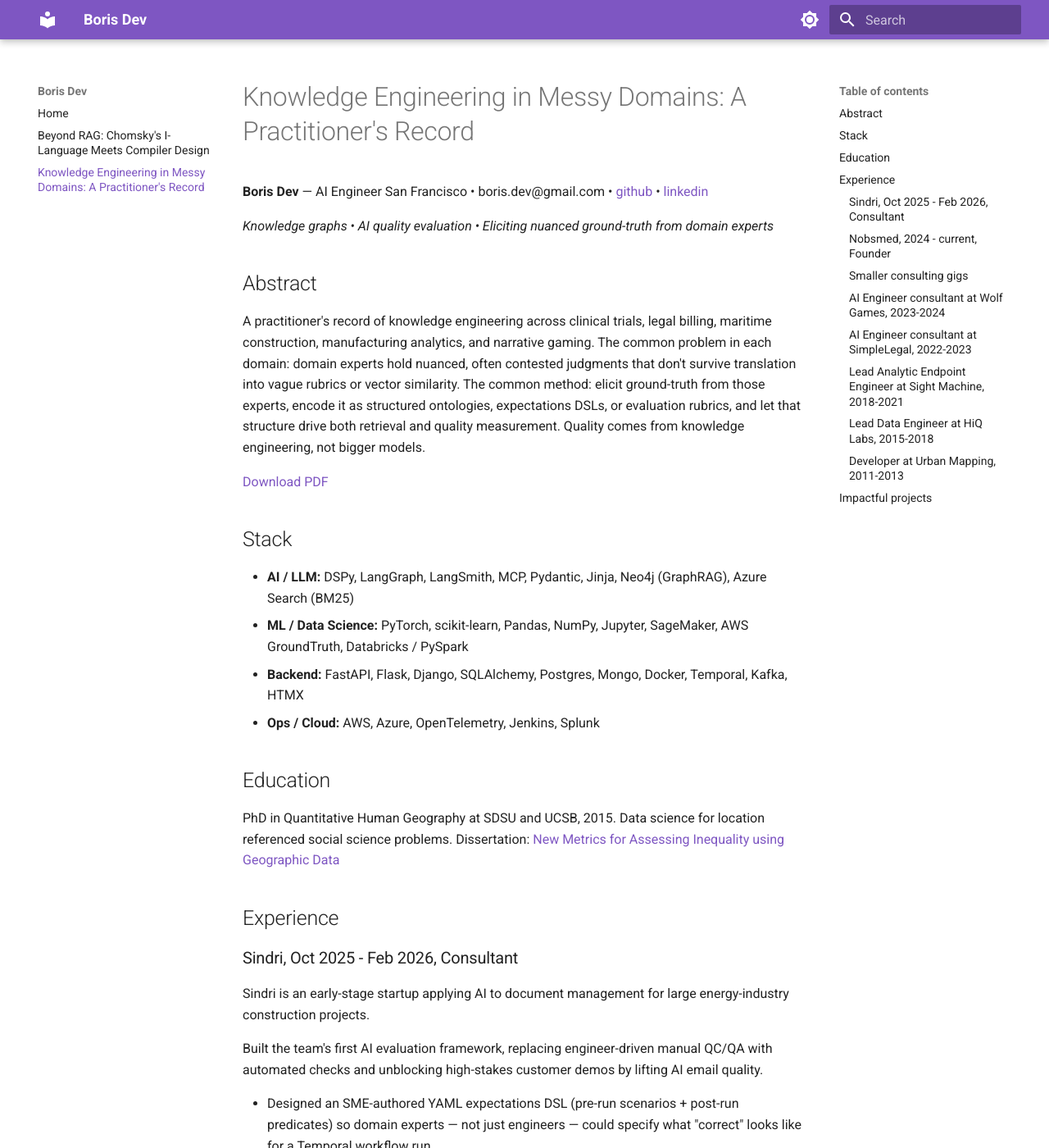
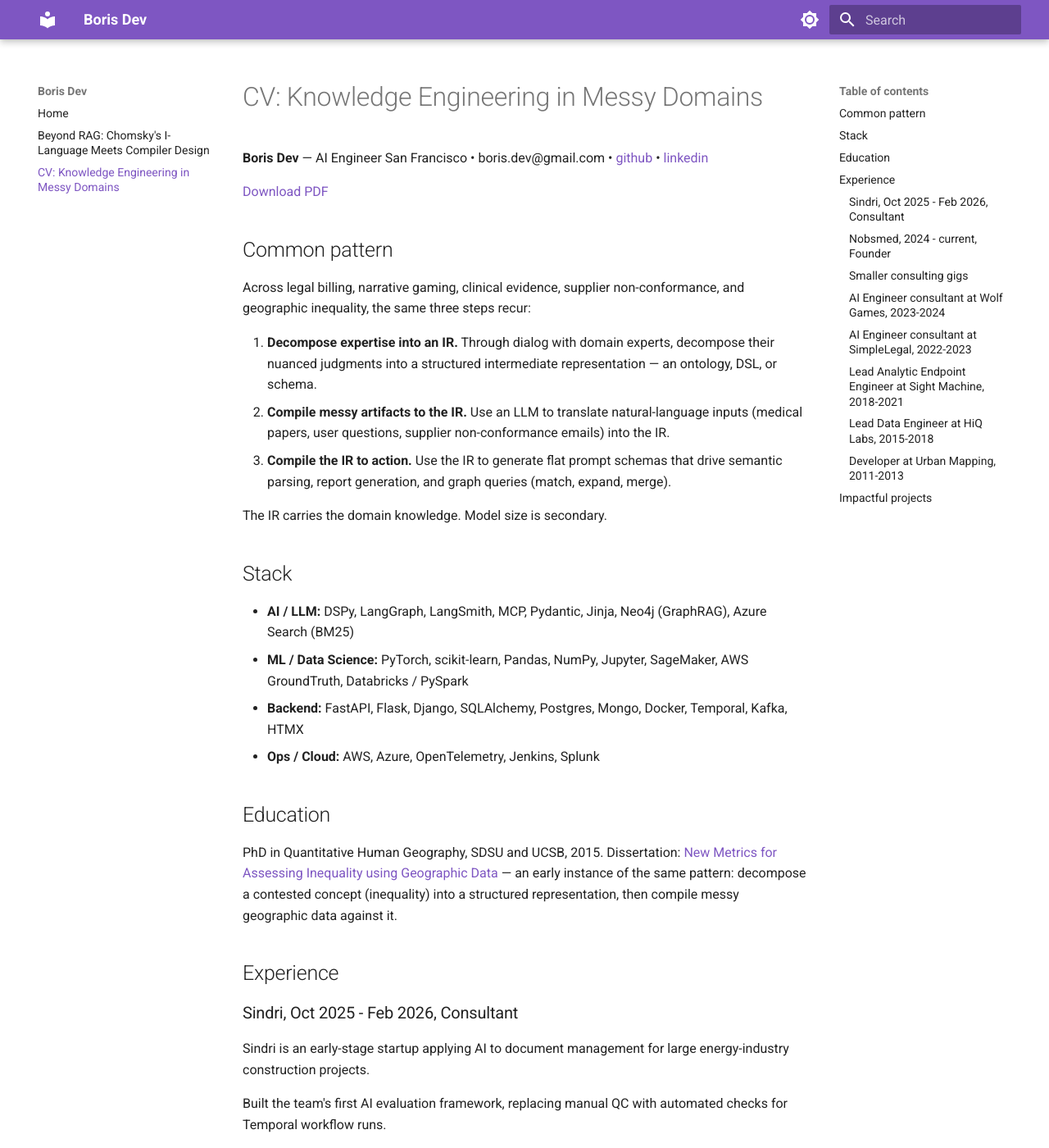
Before and after one commit to borisdev/borisdev.github.io, an MkDocs documentation site: the page built from docs/boris_dev_resume.md, in a window 1280 px wide and 1400 px high. Shown: the whole window at 82% size. Built offline with MkDocs 1.6.1 and Material for MkDocs 9.7.7, drawn with Linux system fonts in a browser that asks for light colours; some of the changed text lies outside the part shown.

Commit message:
Reframe CV around the IR-compile pattern, drop marketing language
Co-Authored-By: Claude Opus 4.7 (1M context) <noreply@anthropic.com>

```diff
--- a/docs/boris_dev_resume.md
+++ b/docs/boris_dev_resume.md
@@ -5,18 +5,22 @@ geometry: "left=1.5cm,right=1.5cm,top=1.5cm,bottom=1.5cm"
 output: pdf_document
 ---
 
-# Knowledge Engineering in Messy Domains: A Practitioner's Record
+# CV: Knowledge Engineering in Messy Domains
 
 **Boris Dev** — AI Engineer
 San Francisco • boris.dev@gmail.com • [github](https://github.com/borisdev) • [linkedin](https://linkedin.com/in/boris-dev/)
 
-*Knowledge graphs • AI quality evaluation • Eliciting nuanced ground-truth from domain experts*
+[Download PDF](boris_dev_resume.pdf)
 
-## Abstract
+## Common pattern
 
-A practitioner's record of knowledge engineering across clinical trials, legal billing, maritime construction, manufacturing analytics, and narrative gaming. The common problem in each domain: domain experts hold nuanced, often contested judgments that don't survive translation into vague rubrics or vector similarity. The common method: elicit ground-truth from those experts, encode it as structured ontologies, expectations DSLs, or evaluation rubrics, and let that structure drive both retrieval and quality measurement. Quality comes from knowledge engineering, not bigger models.
+Across legal billing, narrative gaming, clinical evidence, supplier non-conformance, and geographic inequality, the same three steps recur:
 
-[Download PDF](boris_dev_resume.pdf)
+1. **Decompose expertise into an IR.** Through dialog with domain experts, decompose their nuanced judgments into a structured intermediate representation — an ontology, DSL, or schema.
+2. **Compile messy artifacts to the IR.** Use an LLM to translate natural-language inputs (medical papers, user questions, supplier non-conformance emails) into the IR.
+3. **Compile the IR to action.** Use the IR to generate flat prompt schemas that drive semantic parsing, report generation, and graph queries (match, expand, merge).
+
+The IR carries the domain knowledge. Model size is secondary.
 
 ## Stack
 
@@ -27,7 +31,7 @@ A practitioner's record of knowledge engineering across clinical trials, legal b
 
 ## Education
 
-PhD in Quantitative Human Geography at SDSU and UCSB, 2015. Data science for location referenced social science problems. Dissertation: [New Metrics for Assessing Inequality using Geographic Data](https://escholarship.org/content/qt8br7d5df/qt8br7d5df.pdf)
+PhD in Quantitative Human Geography, SDSU and UCSB, 2015. Dissertation: [New Metrics for Assessing Inequality using Geographic Data](https://escholarship.org/content/qt8br7d5df/qt8br7d5df.pdf) — an early instance of the same pattern: decompose a contested concept (inequality) into a structured representation, then compile messy geographic data against it.
 
 ## Experience
 
@@ -35,7 +39,7 @@ PhD in Quantitative Human Geography at SDSU and UCSB, 2015. Data science for loc
 
 Sindri is an early-stage startup applying AI to document management for large energy-industry construction projects.
 
-Built the team's first AI evaluation framework, replacing engineer-driven manual QC/QA with automated checks and unblocking high-stakes customer demos by lifting AI email quality.
+Built the team's first AI evaluation framework, replacing manual QC with automated checks for Temporal workflow runs.
 
 - Designed an SME-authored YAML expectations DSL (pre-run scenarios + post-run predicates) so domain experts — not just engineers — could specify what "correct" looks like for a Temporal workflow run
 - Built a Temporal-aware test harness that snapshots post-run database side effects and activity outputs, then evaluates each expectation — became the team's foundational CI/CD for iterating on Temporal modules
@@ -43,7 +47,7 @@ Built the team's first AI evaluation framework, replacing engineer-driven manual
 
 ### Nobsmed, 2024 - current, Founder
 
-[Nobsmed](https://nobsmed.com/) connects ChatGPT and Claude to clinical-trial findings that fit a user's specific situation — an auditable evidence layer addressing the "evidence-to-person fit" problem (e.g., a statin trial that excluded pregnant women being mis-applied to someone trying to conceive).
+[Nobsmed](https://nobsmed.com/) connects ChatGPT and Claude to clinical-trial findings that match a user's specific situation. Addresses the evidence-to-person fit problem: e.g., a statin trial that excluded pregnant women being misapplied to someone trying to conceive.
 
 - Modeled a PICO-style ontology in Pydantic (`ParticipantGroup`, `StudyArm`, `OutcomeVariable`, with cross-reference integrity validators — defined once at paper level, referenced by id) and built it as a Neo4j knowledge graph queried with Cypher
 - Exposed the graph as an MCP server (tools: `ask`, `decompose`, `resolve`, `evidence`, `filter_by_pertinence`, `concept_hierarchy`, `similar_concepts`) so agents compose multi-step graph queries — ontology-grounded GraphRAG, not vector-only retrieval
--- a/mkdocs.yml
+++ b/mkdocs.yml
@@ -39,4 +39,4 @@ markdown_extensions:
 nav:
   - Home: index.md
   - "Beyond RAG: Chomsky's I-Language Meets Compiler Design": domain-grammar-compiler.md
-  - "Knowledge Engineering in Messy Domains: A Practitioner's Record": boris_dev_resume.md
+  - "CV: Knowledge Engineering in Messy Domains": boris_dev_resume.md
```
